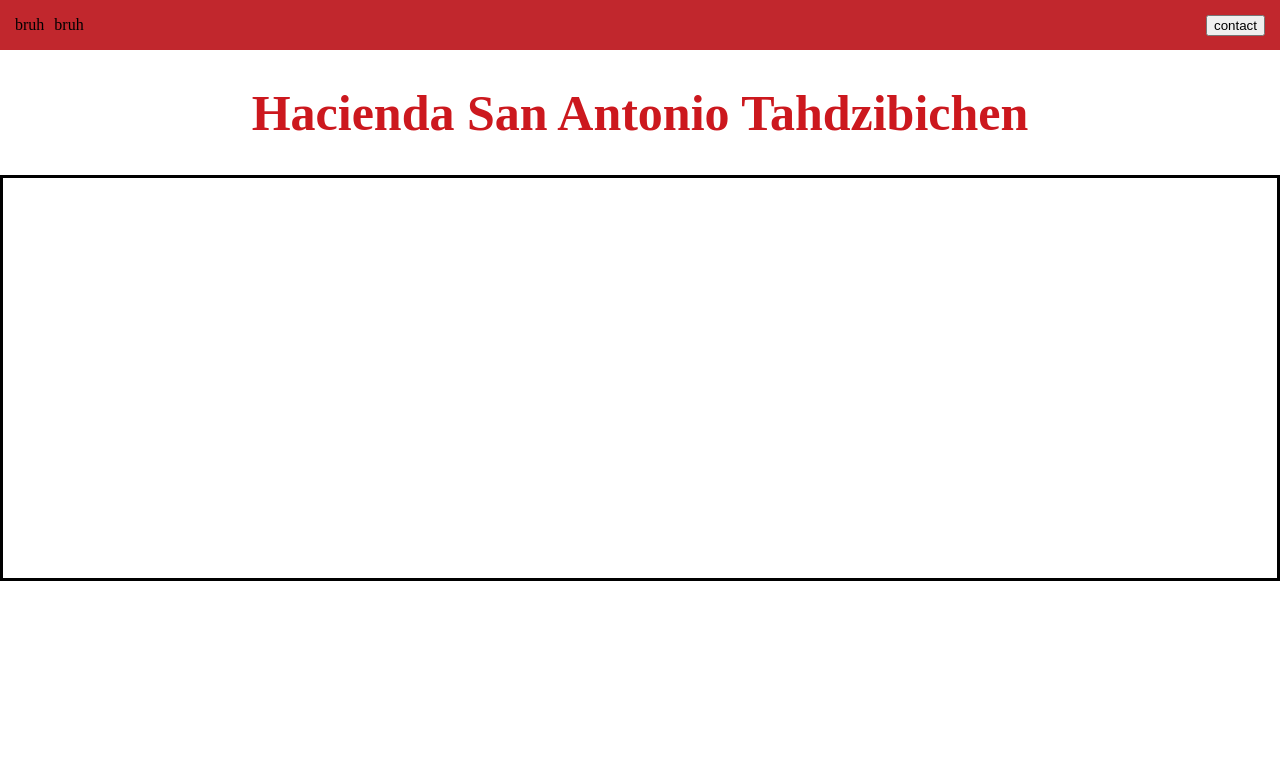
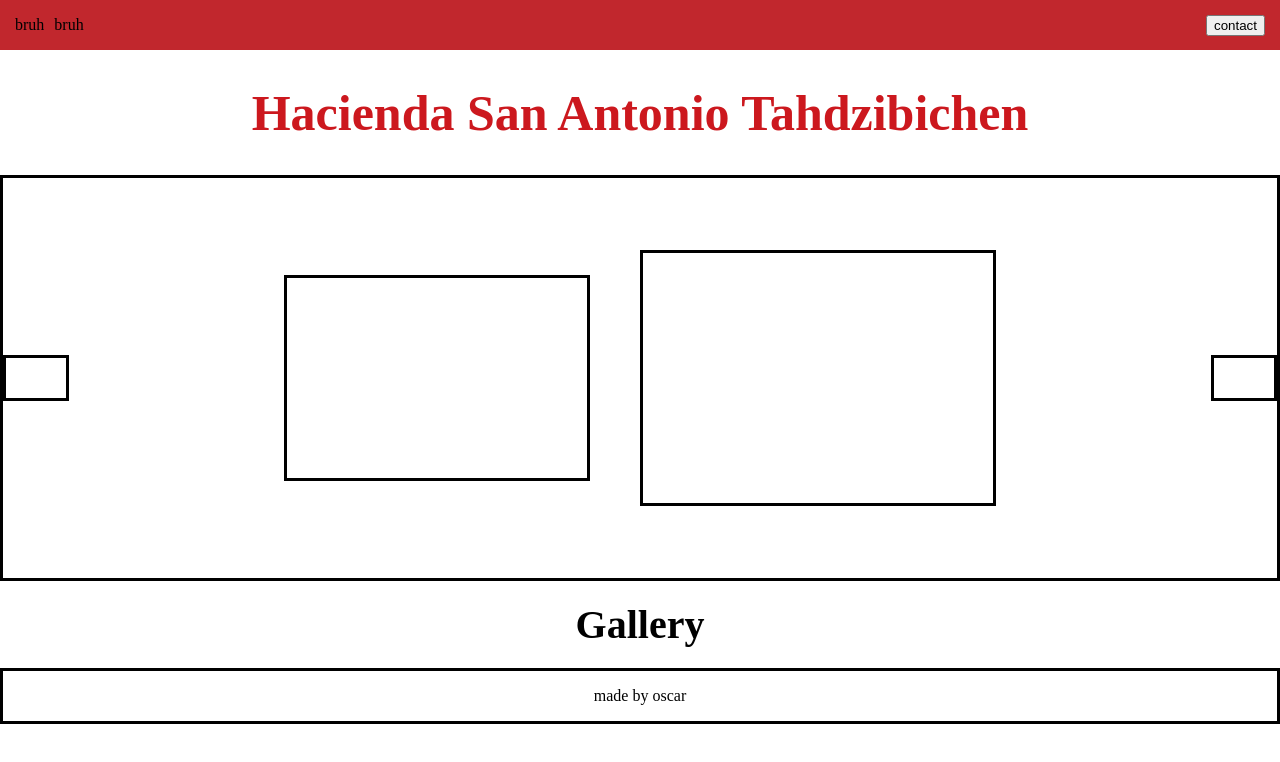
Before and after one commit to Kurineko/TAH, a plain HTML site: page index.html in a window 1280 px wide. Drawn offline with Linux system fonts and the light colour scheme.

Commit message:
fighting with footer

```diff
--- a/index.html
+++ b/index.html
@@ -20,8 +20,27 @@
         <h1>Hacienda San Antonio Tahdzibichen</h1>
     </div>
     <div class="chooser">
-        <div class="left-info"></div>
-        <div class="right-image"></div>
+        <div class="arrow-left"></div>
+        <div class="middle-info">
+            <div class="left-info"></div>
+            <div class="right-image"></div>
+        </div>
+        <div class="arrow-right"></div>
+    </div>
+
+    <div class="gallery">
+        <h2>Gallery</h2>
+    </div>
+
+    <div class="bottom-images">
+        <div class="placeholder"></div>
+        <div class="placeholder"></div>
+        <div class="placeholder"></div>
+        <div class="placeholder"></div>
+    </div>
+
+    <div class="footer">
+        <p>made by oscar</p>
     </div>
 
 </body>
--- a/style.css
+++ b/style.css
@@ -1,9 +1,13 @@
 /*This is balls*/
+html{
+    height: 100vh;
+}
 
 body {
     display: flex;
     flex-direction: column;
     margin: auto;
+    justify-content: space-between;
 }
 
 .header {
@@ -37,4 +41,42 @@ body {
 .chooser {
     border: solid;
     height: 400px;
+    display: flex;
+    align-items: center;
+    justify-content: space-between;
 }
+
+.middle-info {
+    display: flex;
+    gap: 50px;
+    align-items: center;
+}
+
+.middle-info > .left-info {
+    border: solid;
+    width: 300px;
+    height: 200px;
+}
+
+.middle-info > .right-image {
+    border: solid;
+    width: 350px;
+    height: 250px;
+}
+
+.chooser > .arrow-left, .arrow-right {
+    border: solid;
+    height: 40px;
+    width: 60px;
+}
+
+.gallery > h2 {
+    text-align: center;
+    font-size: 40px;
+    margin: 20px;
+}
+
+.footer {
+    border: solid;
+    text-align: center;
+}
```
